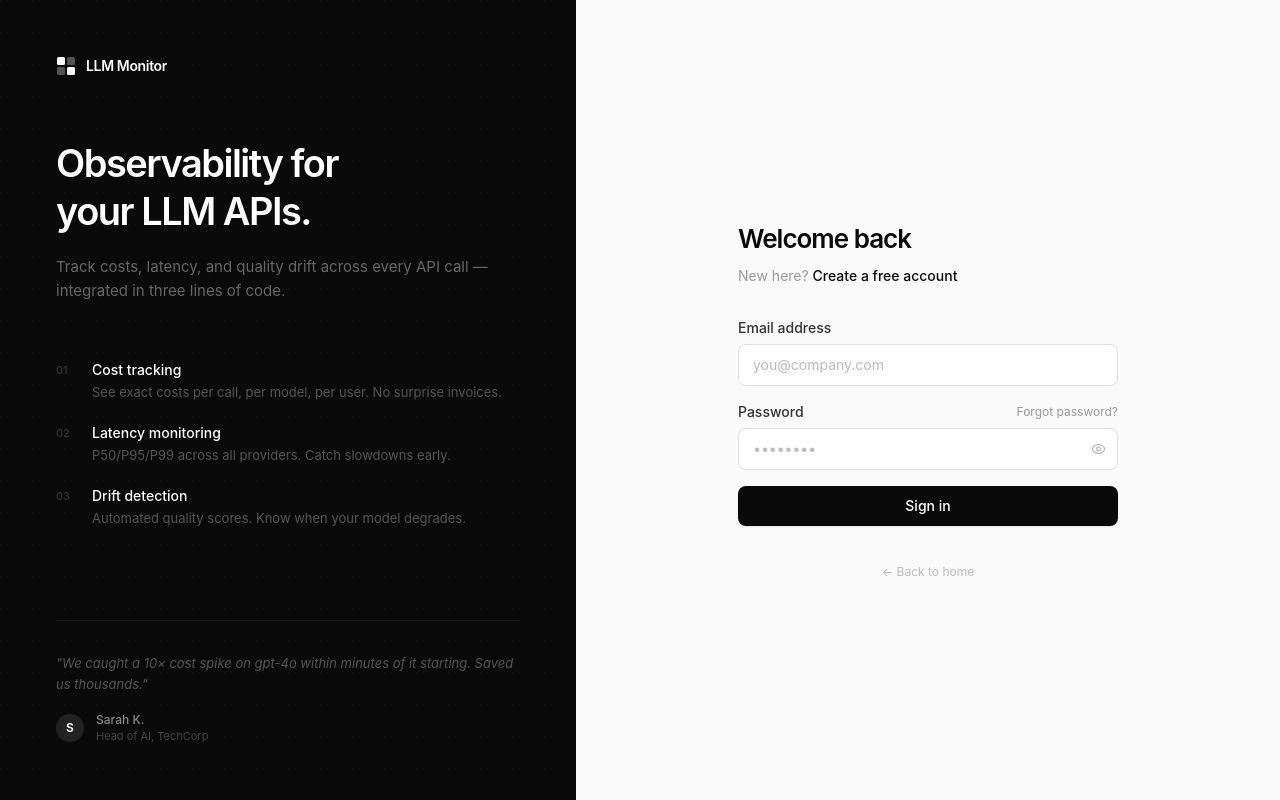
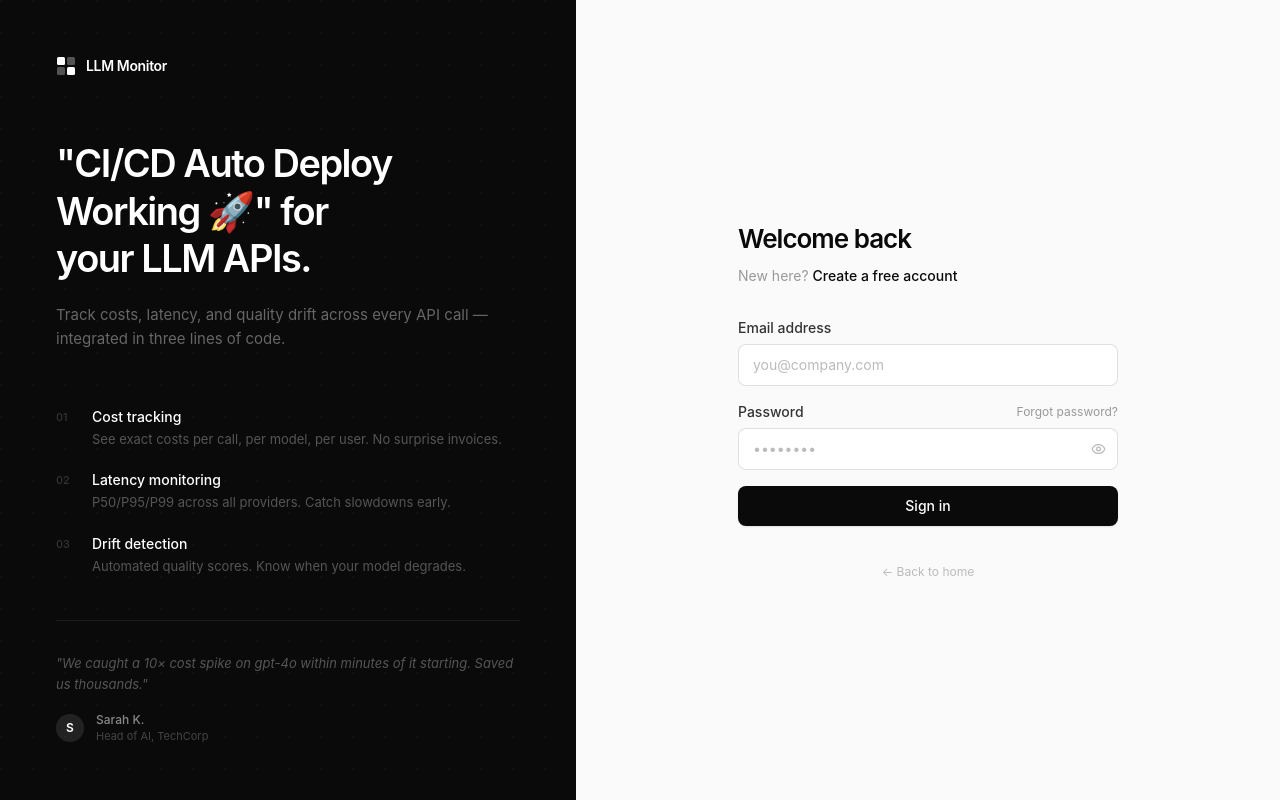
Before and after one commit to Raj-spy/llm-drift-monitor, a Next.js app in the folder frontend/: page /login in a window 1280 px wide. Built offline with nearby package versions, Linux system fonts and the light colour scheme; no server answers.

Commit message:
test deployment

```diff
--- a/frontend/src/app/login/page.tsx
+++ b/frontend/src/app/login/page.tsx
@@ -73,7 +73,7 @@ export default function LoginPage() {
           </div>
 
           <h2 className="text-[38px] font-semibold text-white leading-tight tracking-[-1.5px] mb-5">
-            Observability for<br />your LLM APIs.
+            "CI/CD Auto Deploy Working 🚀" for<br />your LLM APIs.
           </h2>
           <p className="text-[#666] text-[15px] leading-relaxed mb-14">
             Track costs, latency, and quality drift across every API call — integrated in three lines of code.
```
